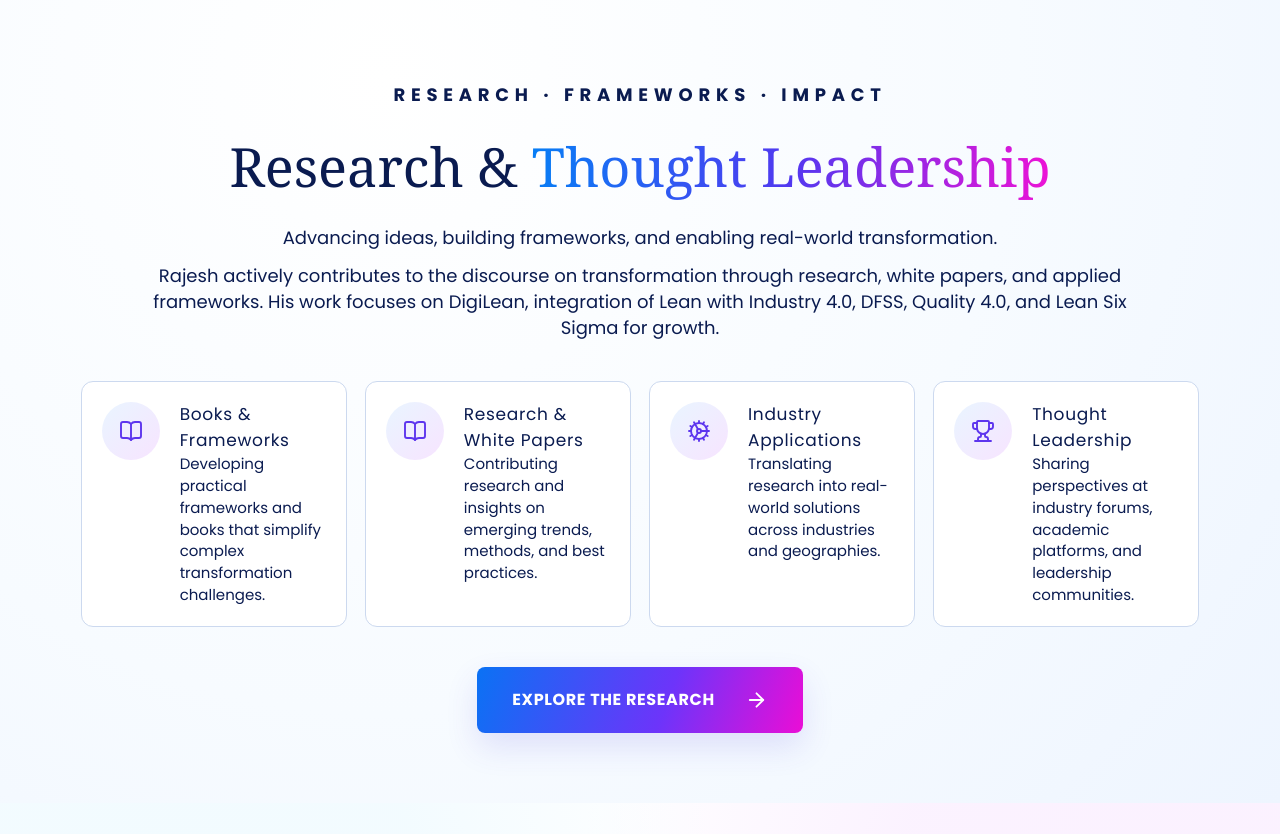
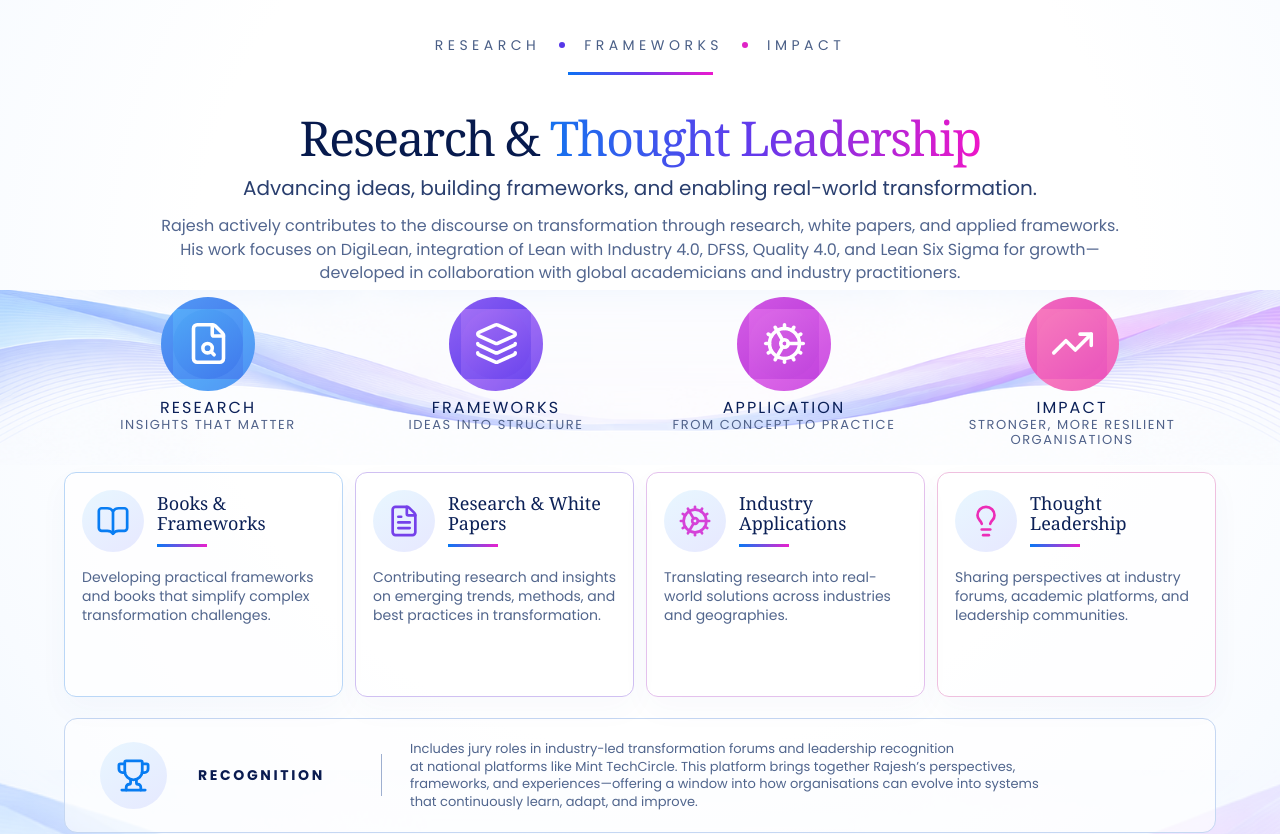
Before and after one commit to deksontech/rajeshkoul, a Next.js app: page /about in a window 1280 px wide. Shown: the part 1800-2634 px from the top of the page. Built offline with nearby package versions, Linux system fonts and the light colour scheme.

Commit message:
Rebuild about research showcase

```diff
--- a/app/about/page.tsx
+++ b/app/about/page.tsx
@@ -1,6 +1,6 @@
 import Image from "next/image";
 import Link from "next/link";
-import { ArrowRight, BookOpen, Cog, Globe2, Leaf, Trophy, UsersRound } from "lucide-react";
+import { ArrowRight, BookOpen, Cog, FileSearch, FileText, Globe2, Layers3, Leaf, Lightbulb, TrendingUp, Trophy, UsersRound } from "lucide-react";
 import { SiteFooter, SiteHeader } from "@/components/site-shell";
 
 export default function About(){return <><SiteHeader/><main>
@@ -42,9 +42,36 @@ export default function About(){return <><SiteHeader/><main>
       <CredentialCard tone="pink" icon={<Trophy/>} title="VALIDATED RECOGNITION" items={[<><b>Certified Expert:</b> Lean Six Sigma Master Black Belt | Design Thinking Practitioner.</>,<><b>Major Awards:</b> Mint TechCircle Transformation Leader (2021 &amp; 2022).</>,<><b>National Quality Champion:</b> QCI, 2020.</>]}/>
     </div>
   </section>
-  <section className="section research-section"><p className="eyebrow centered-label">RESEARCH · FRAMEWORKS · IMPACT</p><h2>Research & <span>Thought Leadership</span></h2><p>Advancing ideas, building frameworks, and enabling real-world transformation.</p><p>Rajesh actively contributes to the discourse on transformation through research, white papers, and applied frameworks. His work focuses on DigiLean, integration of Lean with Industry 4.0, DFSS, Quality 4.0, and Lean Six Sigma for growth.</p><div className="research-flow"><Info icon={<BookOpen/>} title="Books & Frameworks" text="Developing practical frameworks and books that simplify complex transformation challenges."/><Info icon={<BookOpen/>} title="Research & White Papers" text="Contributing research and insights on emerging trends, methods, and best practices."/><Info icon={<Cog/>} title="Industry Applications" text="Translating research into real-world solutions across industries and geographies."/><Info icon={<Trophy/>} title="Thought Leadership" text="Sharing perspectives at industry forums, academic platforms, and leadership communities."/></div><Link className="button centered" href="/literary-lounge">Explore The Research <ArrowRight/></Link></section>
+  <section className="research-showcase" id="research" aria-labelledby="research-showcase-title">
+    <div className="research-side research-side--top" aria-hidden="true">IDEAS<br/>PEOPLE<br/>INDUSTRIES<br/>A BETTER TOMORROW<i/></div>
+    <div className="research-side research-side--bottom-left" aria-hidden="true">LEARN<br/>APPLY<br/>ADAPT<br/>IMPROVE<i/></div>
+    <div className="research-side research-side--bottom-right" aria-hidden="true">KNOWLEDGE<br/>FOR A MORE<br/>RESILIENT<br/>WORLD<i/></div>
+    <header className="research-showcase-header">
+      <p className="research-showcase-kicker">RESEARCH <b/> FRAMEWORKS <b/> IMPACT</p>
+      <span className="research-showcase-accent"/>
+      <h2 id="research-showcase-title">Research &amp; <span>Thought Leadership</span></h2>
+      <p className="research-showcase-subtitle">Advancing ideas, building frameworks, and enabling real-world transformation.</p>
+      <p className="research-showcase-intro">Rajesh actively contributes to the discourse on transformation through research, white papers, and applied frameworks.<br/>His work focuses on DigiLean, integration of Lean with Industry 4.0, DFSS, Quality 4.0, and Lean Six Sigma for growth—<br/>developed in collaboration with global academicians and industry practitioners.</p>
+    </header>
+    <div className="research-pathway" aria-label="Research to impact pathway">
+      <ResearchStage tone="blue" icon={<FileSearch/>} title="RESEARCH" subtitle="INSIGHTS THAT MATTER"/>
+      <ResearchStage tone="violet" icon={<Layers3/>} title="FRAMEWORKS" subtitle="IDEAS INTO STRUCTURE"/>
+      <ResearchStage tone="purple" icon={<Cog/>} title="APPLICATION" subtitle="FROM CONCEPT TO PRACTICE"/>
+      <ResearchStage tone="pink" icon={<TrendingUp/>} title="IMPACT" subtitle="STRONGER, MORE RESILIENT ORGANISATIONS"/>
+    </div>
+    <div className="research-showcase-cards">
+      <ResearchCard tone="blue" icon={<BookOpen/>} title="Books & Frameworks" text="Developing practical frameworks and books that simplify complex transformation challenges."/>
+      <ResearchCard tone="violet" icon={<FileText/>} title="Research & White Papers" text="Contributing research and insights on emerging trends, methods, and best practices in transformation."/>
+      <ResearchCard tone="purple" icon={<Cog/>} title="Industry Applications" text="Translating research into real-world solutions across industries and geographies."/>
+      <ResearchCard tone="pink" icon={<Lightbulb/>} title="Thought Leadership" text="Sharing perspectives at industry forums, academic platforms, and leadership communities."/>
+    </div>
+    <div className="research-recognition"><span><Trophy/></span><b>RECOGNITION</b><i/><p>Includes jury roles in industry-led transformation forums and leadership recognition<br className="desktop"/> at national platforms like Mint TechCircle. This platform brings together Rajesh’s perspectives,<br className="desktop"/> frameworks, and experiences—offering a window into how organisations can evolve into systems<br className="desktop"/> that continuously learn, adapt, and improve.</p></div>
+    <Link className="research-showcase-cta" href="/literary-lounge">EXPLORE THE RESEARCH <ArrowRight/></Link>
+  </section>
   </main><SiteFooter/></>}
 
-function Info({icon,title,text}:{icon:React.ReactNode,title:string,text:string}){return <article className="info-card"><span>{icon}</span><div><h3>{title}</h3><p>{text}</p></div></article>}
+function CredentialCard({tone,icon,title,items}:{tone:"blue"|"violet"|"pink";icon:React.ReactNode;title:string;items:React.ReactNode[]}){return <article className={`about-credential about-credential--${tone}`}><div className="about-credential-heading"><span>{icon}</span><h3>{title}</h3></div><ul>{items.map((item,index)=><li key={index}>{item}</li>)}</ul></article>}
 
-function CredentialCard({tone,icon,title,items}:{tone:"blue"|"violet"|"pink";icon:React.ReactNode;title:string;items:React.ReactNode[]}){return <article className={`about-credential about-credential--${tone}`}><div className="about-credential-heading"><span>{icon}</span><h3>{title}</h3></div><ul>{items.map((item,index)=><li key={index}>{item}</li>)}</ul></article>}
+function ResearchStage({tone,icon,title,subtitle}:{tone:"blue"|"violet"|"purple"|"pink";icon:React.ReactNode;title:string;subtitle:string}){return <article className={`research-stage research-stage--${tone}`}><span>{icon}</span><h3>{title}</h3><p>{subtitle}</p></article>}
+
+function ResearchCard({tone,icon,title,text}:{tone:"blue"|"violet"|"purple"|"pink";icon:React.ReactNode;title:string;text:string}){return <article className={`research-showcase-card research-showcase-card--${tone}`}><div><span>{icon}</span><h3>{title}</h3></div><p>{text}</p></article>}
--- a/app/globals.css
+++ b/app/globals.css
@@ -290,6 +290,39 @@
 }
 @media(max-width:900px){.about-bio-top{grid-template-columns:330px 1fr}.about-bio-visual{width:330px;height:431px}.about-bio-copy h2{font-size:43px}.about-bio-eyebrow{font-size:13px;margin-bottom:44px}.about-bio-tagline{white-space:normal;flex-wrap:wrap}.about-bio-copy>p:not(.about-bio-eyebrow):not(.about-bio-tagline){font-size:14px;line-height:1.45}.about-credentials{grid-template-columns:1fr}.about-credential{min-height:0}}
 @media(max-width:700px){.about-bio{padding:32px 21px 44px}.about-bio-top{display:flex;flex-direction:column}.about-bio-visual{width:min(466px,100%);height:auto;aspect-ratio:466/608;margin:auto}.about-bio-copy{padding-top:10px}.about-bio-copy h2{font-size:42px}.about-bio-tagline{font-size:12px;line-height:1.55}.about-bio-copy>p:not(.about-bio-eyebrow):not(.about-bio-tagline){font-size:16px;line-height:1.55}.about-credentials{margin-top:28px}.about-credential{padding:20px}.about-credential li{font-size:15px;line-height:1.35}}
+
+/* About / research and thought leadership — supplied 1672 × 941 composition. */
+.research-showcase{position:relative;isolation:isolate;width:100%;height:941px;overflow:hidden;padding:26px 8.2% 40px;background:radial-gradient(circle at 52% 28%,#fff 0 48%,#f8fbff 76%,#edf6ff 100%)}
+.research-showcase::before{content:"";position:absolute;z-index:-1;left:0;right:0;top:290px;height:175px;background:url('/art/home-author-bottom-wave.png') center/100% 100% no-repeat;opacity:.45;pointer-events:none}
+.research-showcase::after{content:"";position:absolute;z-index:-1;left:-5%;right:-5%;bottom:-130px;height:360px;background:url('/art/home-author-bottom-wave.png') center/100% 100% no-repeat;opacity:.22;pointer-events:none}
+.research-showcase-header{text-align:center;color:#203d73}
+.research-showcase-kicker{display:flex;justify-content:center;align-items:center;gap:19px;margin:0;color:#4a5f87;font-size:14px;line-height:1;letter-spacing:.32em}
+.research-showcase-kicker b{width:6px;height:6px;border-radius:50%;background:#5637e8}.research-showcase-kicker b:last-of-type{background:#df24c6}
+.research-showcase-accent{display:block;width:145px;height:3px;margin:20px auto 38px;background:linear-gradient(90deg,#0b72f3,#7037ee,#ec19ce)}
+.research-showcase-header h2{margin:0;color:#071a4d;font-family:Georgia,'Times New Roman',serif;font-size:56px;line-height:1.05;letter-spacing:-.035em}
+.research-showcase-header h2 span{background:linear-gradient(90deg,#1572ee,#6539ec 48%,#ee16c8);-webkit-background-clip:text;background-clip:text;color:transparent}
+.research-showcase-subtitle{margin:11px 0 12px;font-size:20px;line-height:1.4;color:#293e6e}
+.research-showcase-intro{margin:0;font-size:16px;line-height:1.45;color:#52668f}
+.research-pathway{position:relative;z-index:2;display:grid;grid-template-columns:repeat(4,1fr);align-items:start;width:82%;margin:13px auto 0}
+.research-stage{text-align:center;color:#0b2058}
+.research-stage>span{width:94px;height:94px;margin:auto;border:12px solid rgba(117,182,255,.18);border-radius:50%;display:grid;place-items:center;color:#fff;background:linear-gradient(145deg,#50a9f7,#4077ec)}
+.research-stage--violet>span{border-color:rgba(134,99,242,.18);background:linear-gradient(145deg,#a771f5,#6943ed)}.research-stage--purple>span{border-color:rgba(208,80,229,.16);background:linear-gradient(145deg,#dd6be8,#bf42dc)}.research-stage--pink>span{border-color:rgba(240,98,184,.16);background:linear-gradient(145deg,#f77cbd,#e953bd)}
+.research-stage svg{width:45px;height:45px}.research-stage h3{margin:9px 0 2px;font-size:16px;line-height:1;letter-spacing:.13em}.research-stage p{max-width:255px;margin:0 auto;color:#50628a;font-size:13px;line-height:1.15;letter-spacing:.12em}
+.research-showcase-cards{display:grid;grid-template-columns:repeat(4,1fr);gap:19px;margin-top:24px}
+.research-showcase-card{height:207px;border:1px solid #bad7f7;border-radius:12px;background:rgba(255,255,255,.72);padding:17px 30px 20px;box-shadow:0 12px 30px rgba(68,91,160,.035)}
+.research-showcase-card--violet{border-color:#d0c0f2}.research-showcase-card--purple{border-color:#e4c1ed}.research-showcase-card--pink{border-color:#efc0df}
+.research-showcase-card>div{display:flex;align-items:center;gap:23px}.research-showcase-card>div>span{width:62px;height:62px;min-width:62px;border-radius:50%;display:grid;place-items:center;color:#087df3;background:linear-gradient(145deg,#e8f7ff,#e7e8ff)}
+.research-showcase-card--violet>div>span{color:#7541ea}.research-showcase-card--purple>div>span{color:#d542d8}.research-showcase-card--pink>div>span{color:#ec2db7}
+.research-showcase-card svg{width:34px;height:34px}.research-showcase-card h3{position:relative;margin:0;color:#0b2056;font-family:Georgia,'Times New Roman',serif;font-size:21px;line-height:1.08}.research-showcase-card h3::after{content:"";display:block;width:50px;height:3px;margin-top:11px;background:linear-gradient(90deg,#0878f3,#e920cd)}
+.research-showcase-card>p{margin:16px 0 0;color:#52668d;font-size:15px;line-height:1.35}
+.research-recognition{width:90%;height:115px;margin:21px auto 0;border:1px solid #c5d7f2;border-radius:13px;background:rgba(255,255,255,.65);display:grid;grid-template-columns:70px 155px 1px 1fr;align-items:center;gap:28px;padding:18px 92px}
+.research-recognition>span{width:67px;height:67px;border-radius:50%;display:grid;place-items:center;color:#087cf2;background:linear-gradient(145deg,#e8f6ff,#e6e9ff)}.research-recognition svg{width:35px;height:35px}.research-recognition>b{font-size:14px;letter-spacing:.19em}.research-recognition>i{height:42px;background:#9eafd0}.research-recognition>p{margin:0;color:#50658d;font-size:13px;line-height:1.35}
+.research-showcase-cta{width:334px;height:56px;margin:19px auto 0;border-radius:8px;display:flex;align-items:center;justify-content:center;gap:26px;color:#fff;background:linear-gradient(105deg,#0c74f2,#7439ef 55%,#ed16cf);font-size:14px;font-weight:700;letter-spacing:.08em;box-shadow:0 15px 34px rgba(88,55,220,.15)}.research-showcase-cta svg{width:21px;height:21px}
+.research-side{position:absolute;z-index:2;color:#52678f;font-size:12px;line-height:1.72;letter-spacing:.19em}.research-side i{display:block;width:48px;height:2px;margin-top:10px;background:linear-gradient(90deg,#0d71f2,#ed1bce)}.research-side--top{right:4%;top:40px}.research-side--bottom-left{left:4%;bottom:70px}.research-side--bottom-right{right:3%;bottom:60px}
+
+@media(max-width:1280px){.research-showcase{height:auto;min-height:1000px;padding:38px 5% 55px}.research-side{display:none}.research-showcase-header h2{font-size:48px}.research-pathway{width:100%}.research-showcase-cards{gap:12px}.research-showcase-card{height:auto;min-height:225px;padding:17px}.research-showcase-card>div{gap:13px}.research-showcase-card h3{font-size:18px}.research-showcase-card>p{font-size:14px}.research-recognition{width:100%;padding:18px 35px}}
+@media(max-width:900px){.research-showcase-header h2{font-size:42px}.research-showcase-intro br{display:none}.research-pathway{grid-template-columns:repeat(2,1fr);gap:24px 12px;margin-top:30px}.research-showcase-cards{grid-template-columns:repeat(2,1fr)}.research-recognition{grid-template-columns:64px 1fr;padding:20px;height:auto}.research-recognition>i{display:none}.research-recognition>p{grid-column:1/-1;font-size:15px}.research-recognition br{display:none}}
+@media(max-width:560px){.research-showcase{padding:35px 20px 48px}.research-showcase-kicker{gap:9px;font-size:10px;letter-spacing:.18em}.research-showcase-accent{margin-bottom:26px}.research-showcase-header h2{font-size:37px;line-height:1.12}.research-showcase-subtitle{font-size:17px}.research-showcase-intro{font-size:15px}.research-pathway{grid-template-columns:1fr 1fr}.research-stage>span{width:82px;height:82px}.research-stage p{font-size:11px}.research-showcase-cards{grid-template-columns:1fr}.research-showcase-card{min-height:0}.research-recognition{grid-template-columns:55px 1fr;gap:15px;padding:18px}.research-recognition>span{width:55px;height:55px}.research-showcase-cta{width:100%;font-size:13px}}
 
 /* Home hero reconstructed to the supplied 1672 x 941 reference. */
 .home-navigation{display:block}
```
